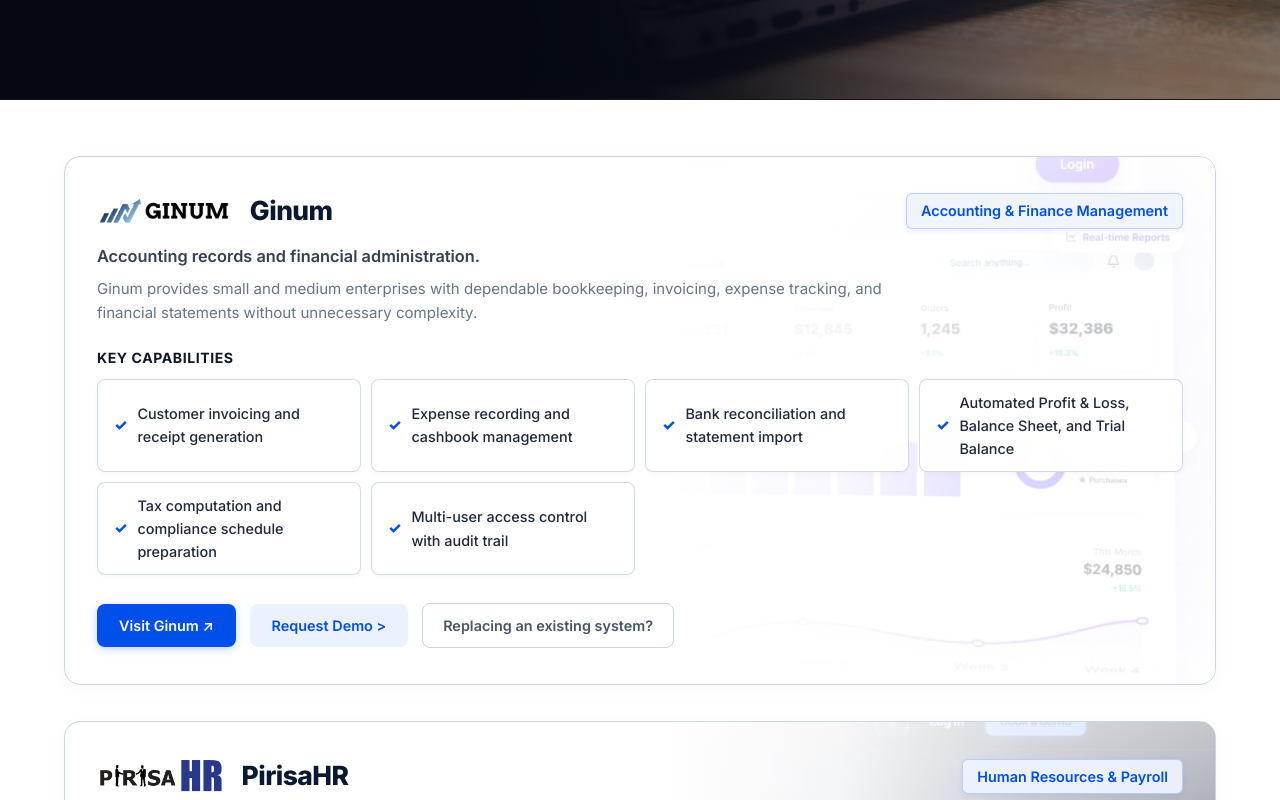
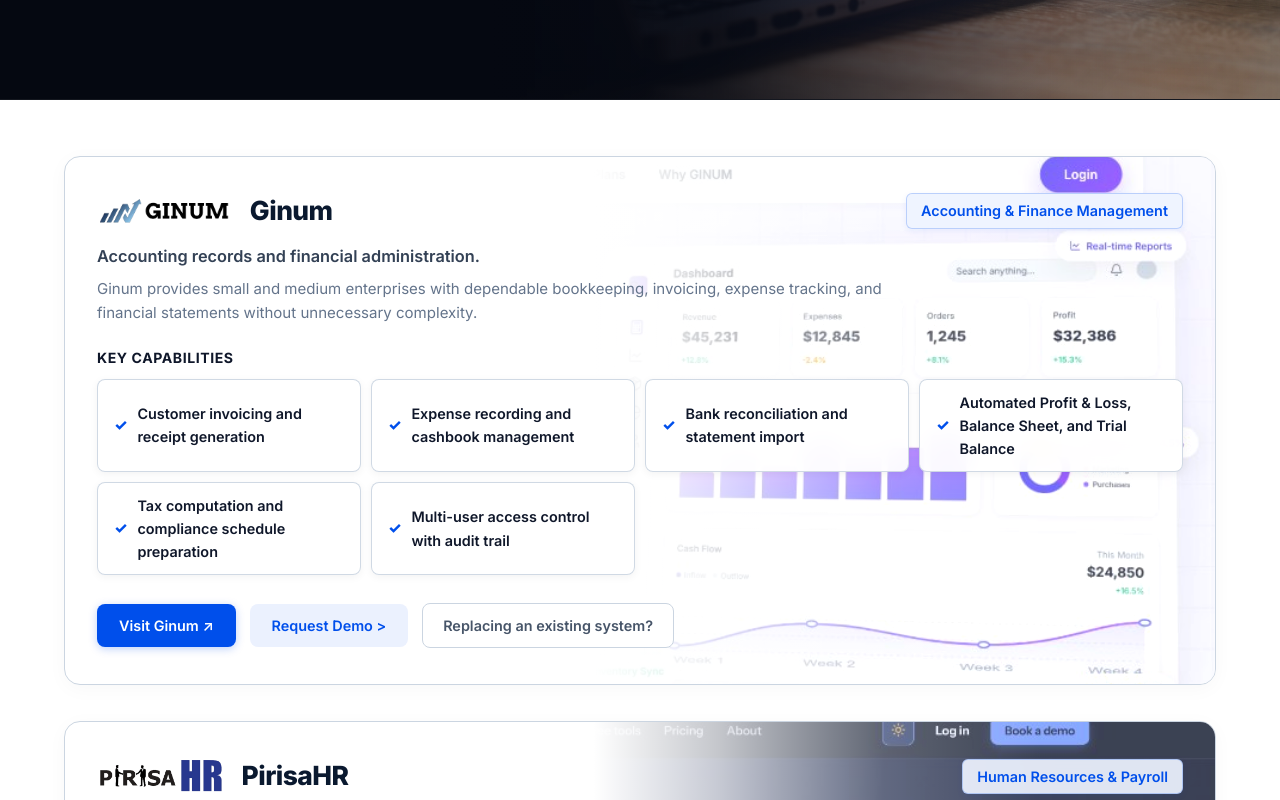
Before and after one commit to Knoweb/Knoweb-site, a Next.js app in the folder knoweb/: page /saas in a window 1280 px wide. Shown: the part 700-1500 px from the top of the page. Built offline with nearby package versions, Linux system fonts and the light colour scheme.

Commit message:
style(saas): enhance background dashboard visibility and vibrancy across product cards

```diff
--- a/knoweb/src/app/globals.css
+++ b/knoweb/src/app/globals.css
@@ -1236,12 +1236,12 @@ html.dark .saas-tagline-badge,
 /* Interactive Hover effect */
 .saas-product-card:hover .saas-card-bg-image {
   transform: scale(1.03) translate(-4px, -2px) !important;
-  opacity: 0.46 !important;
+  opacity: 0.90 !important;
 }
 
 @media (max-width: 768px) {
   .saas-card-bg-wrap {
     width: 100% !important;
-    opacity: 0.45;
+    opacity: 0.65 !important;
   }
 }
--- a/knoweb/src/app/saas/page.tsx
+++ b/knoweb/src/app/saas/page.tsx
@@ -401,7 +401,7 @@ export default function SaaSPage() {
                       top: 0,
                       right: 0,
                       bottom: 0,
-                      width: '56%',
+                      width: '60%',
                       pointerEvents: 'none',
                       zIndex: 0,
                       overflow: 'hidden',
@@ -412,16 +412,16 @@ export default function SaaSPage() {
                       className="saas-card-bg-image"
                       style={{
                         position: 'absolute',
-                        top: '-6%',
+                        top: '-4%',
                         right: '-2%',
-                        width: '114%',
-                        height: '114%',
+                        width: '112%',
+                        height: '112%',
                         backgroundImage: `url(${product.bgImage})`,
                         backgroundPosition: 'right 30%',
                         backgroundSize: 'cover',
                         backgroundRepeat: 'no-repeat',
-                        opacity: 0.38,
-                        filter: 'contrast(1.06) saturate(1.15)',
+                        opacity: 0.78,
+                        filter: 'contrast(1.05) saturate(1.15)',
                         transition:
                           'transform 0.5s cubic-bezier(0.16, 1, 0.3, 1), opacity 0.4s ease',
                       }}
@@ -434,7 +434,7 @@ export default function SaaSPage() {
                         position: 'absolute',
                         inset: 0,
                         background:
-                          'linear-gradient(90deg, #FFFFFF 0%, #FFFFFF 15%, rgba(255, 255, 255, 0.88) 42%, rgba(255, 255, 255, 0.42) 72%, rgba(255, 255, 255, 0.14) 100%)',
+                          'linear-gradient(90deg, #FFFFFF 0%, #FFFFFF 10%, rgba(255, 255, 255, 0.70) 28%, rgba(255, 255, 255, 0.18) 52%, transparent 75%, transparent 100%)',
                         pointerEvents: 'none',
                       }}
                     />
@@ -446,31 +446,7 @@ export default function SaaSPage() {
                         position: 'absolute',
                         inset: 0,
                         background:
-                          'linear-gradient(90deg, #0E223D 0%, #0E223D 15%, rgba(14, 34, 61, 0.90) 42%, rgba(14, 34, 61, 0.50) 72%, rgba(14, 34, 61, 0.22) 100%)',
-                        pointerEvents: 'none',
-                      }}
-                    />
-
-                    {/* Vertical Edge Fade: Light Mode */}
-                    <div
-                      className="saas-card-edge-light"
-                      style={{
-                        position: 'absolute',
-                        inset: 0,
-                        background:
-                          'linear-gradient(180deg, rgba(255, 255, 255, 0.3) 0%, transparent 18%, transparent 82%, rgba(255, 255, 255, 0.4) 100%)',
-                        pointerEvents: 'none',
-                      }}
-                    />
-
-                    {/* Vertical Edge Fade: Dark Mode */}
-                    <div
-                      className="saas-card-edge-dark"
-                      style={{
-                        position: 'absolute',
-                        inset: 0,
-                        background:
-                          'linear-gradient(180deg, rgba(14, 34, 61, 0.3) 0%, transparent 18%, transparent 82%, rgba(14, 34, 61, 0.4) 100%)',
+                          'linear-gradient(90deg, #0E223D 0%, #0E223D 10%, rgba(14, 34, 61, 0.75) 28%, rgba(14, 34, 61, 0.22) 52%, transparent 75%, transparent 100%)',
                         pointerEvents: 'none',
                       }}
                     />
@@ -592,15 +568,15 @@ export default function SaaSPage() {
                           alignItems: 'center',
                           gap: '10px',
                           fontSize: '0.9rem',
-                          color: '#1E293B',
-                          fontWeight: 500,
-                          background: 'rgba(255, 255, 255, 0.90)',
-                          backdropFilter: 'blur(10px)',
-                          WebkitBackdropFilter: 'blur(10px)',
+                          color: '#0F172A',
+                          fontWeight: 600,
+                          background: 'rgba(255, 255, 255, 0.94)',
+                          backdropFilter: 'blur(12px)',
+                          WebkitBackdropFilter: 'blur(12px)',
                           padding: '11px 16px',
                           borderRadius: '8px',
-                          border: '1px solid rgba(203, 213, 225, 0.85)',
-                          boxShadow: '0 2px 6px rgba(0, 0, 0, 0.03)',
+                          border: '1px solid rgba(203, 213, 225, 0.90)',
+                          boxShadow: '0 2px 8px rgba(0, 0, 0, 0.05)',
                           transition: 'all 0.2s ease',
                         }}
                       >
```
